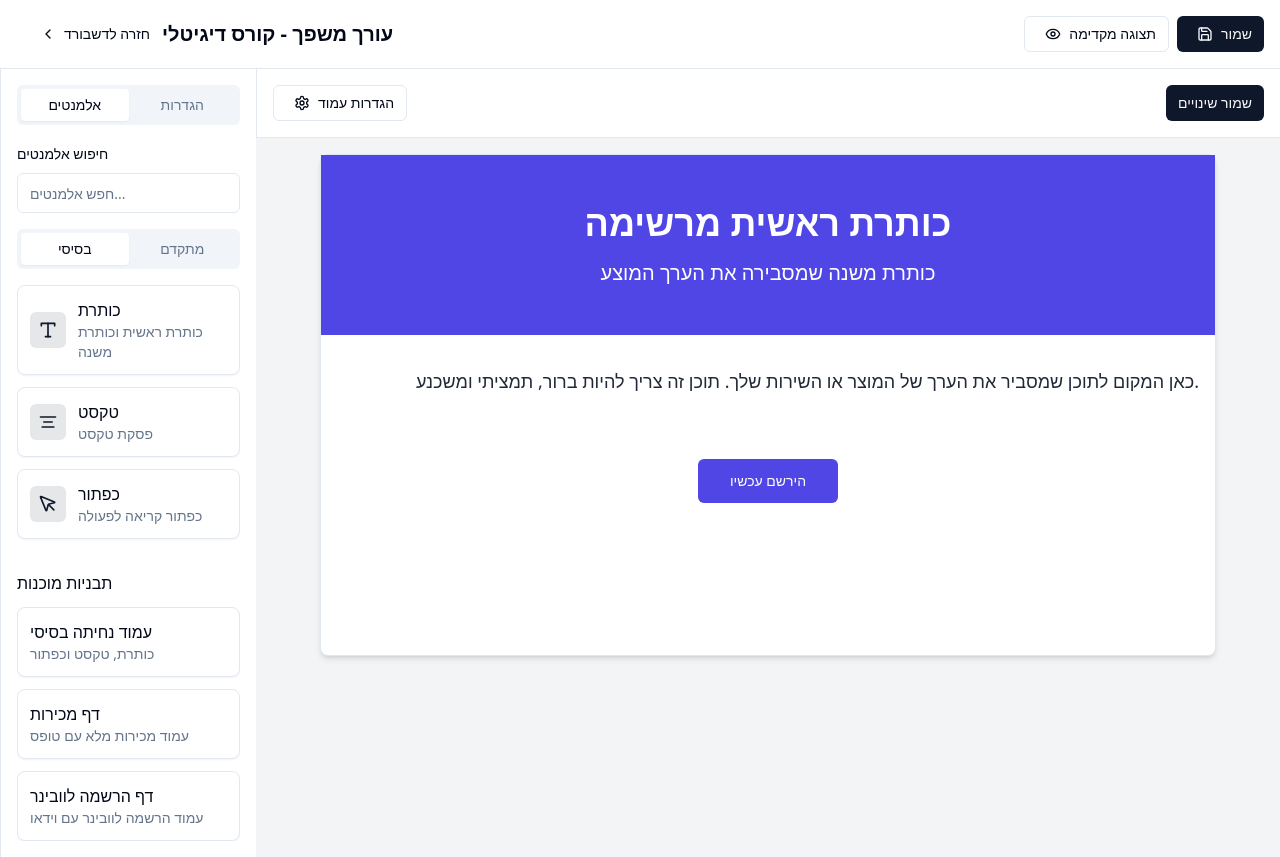
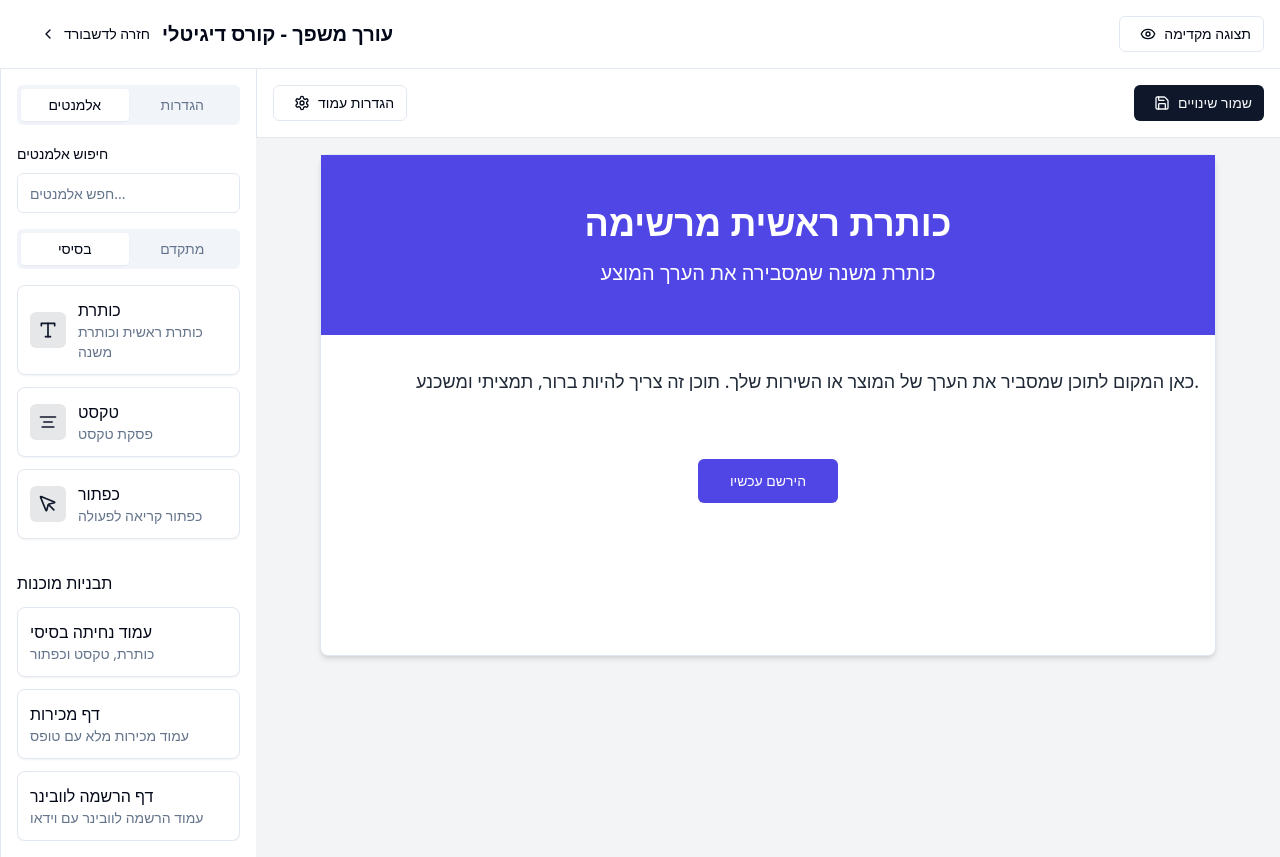
Before and after one commit to superdevhq/project-pMMMFsDKkmSkCTqUmSVCC, a React (Vite) app: page /funnel/edit/1 in a window 1280 px wide. Built offline with nearby package versions, Linux system fonts and the light colour scheme.

Commit message:
Remove duplicate save button from funnel editor

```diff
--- a/src/pages/FunnelEditor.tsx
+++ b/src/pages/FunnelEditor.tsx
@@ -6,7 +6,7 @@ import { Button } from "@/components/ui/button";
 import { Card, CardContent } from "@/components/ui/card";
 import { Tabs, TabsContent, TabsList, TabsTrigger } from "@/components/ui/tabs";
 import { Separator } from "@/components/ui/separator";
-import { ArrowRight, ChevronLeft, Eye, Save, Settings } from "lucide-react";
+import { ChevronLeft, Eye, Save, Settings } from "lucide-react";
 import EditorSidebar from "@/components/funnel-builder/EditorSidebar";
 import ElementSettings from "@/components/funnel-builder/ElementSettings";
 import { FunnelElement } from "@/types/funnel";
@@ -162,10 +162,6 @@ const FunnelEditor = () => {
               תצוגה מקדימה
             </Link>
           </Button>
-          <Button size="sm">
-            <Save className="ml-2 h-4 w-4" />
-            שמור
-          </Button>
         </div>
       </header>
 
@@ -218,6 +214,7 @@ const FunnelEditor = () => {
                 הגדרות עמוד
               </Button>
               <Button size="sm">
+                <Save className="ml-2 h-4 w-4" />
                 שמור שינויים
               </Button>
             </div>
```
